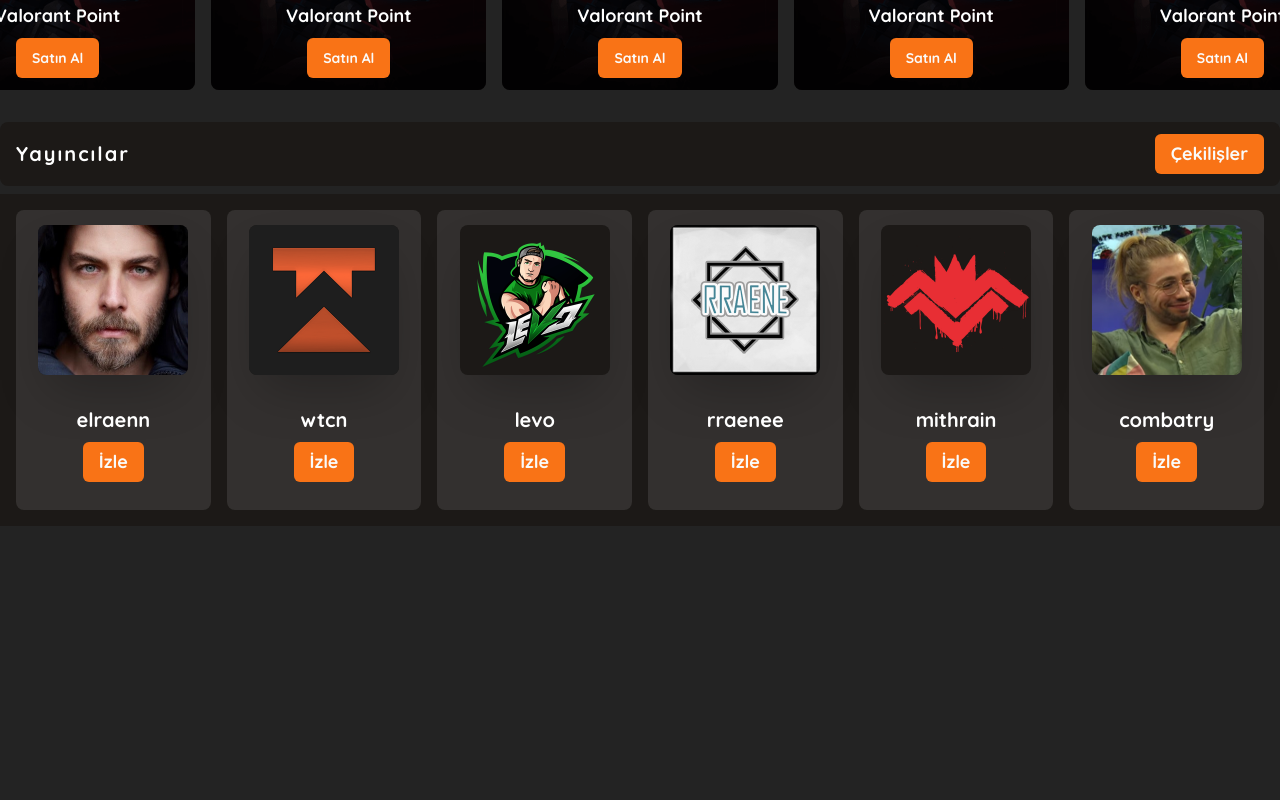
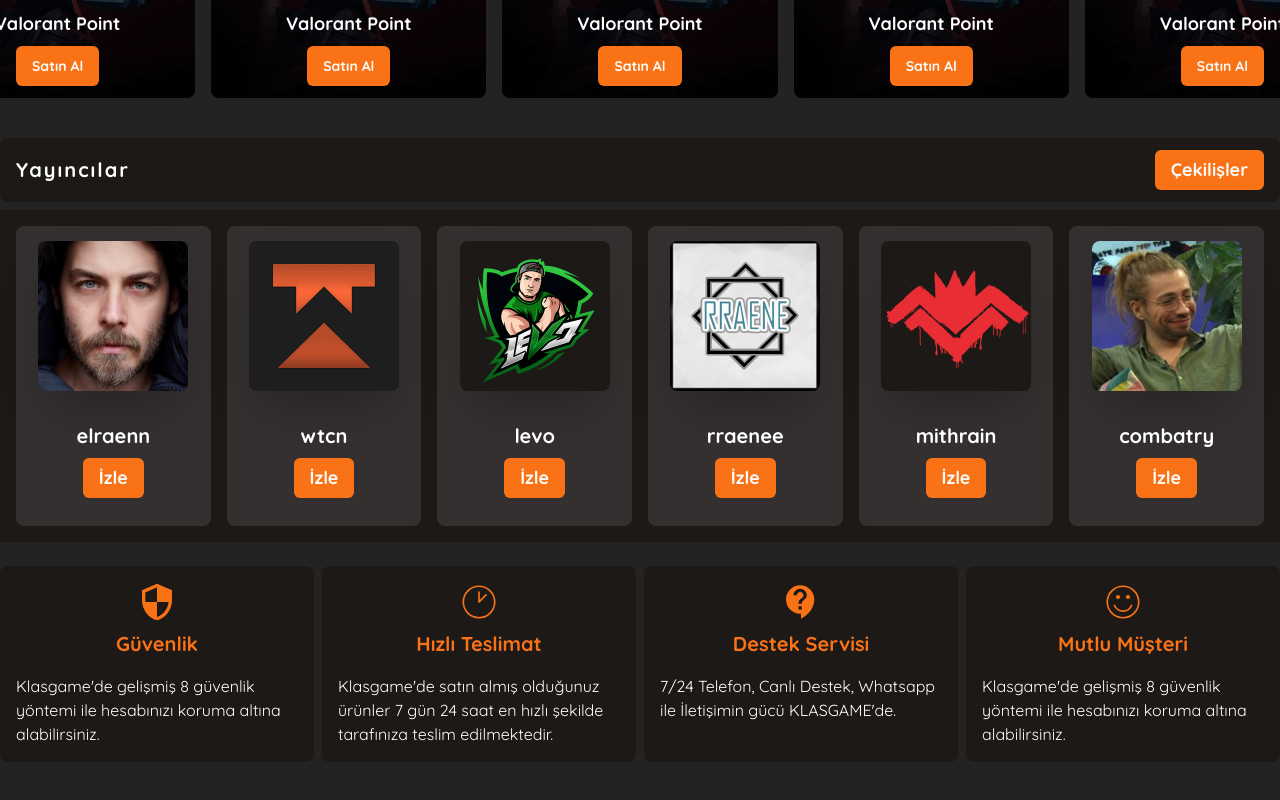
Before and after one commit to ngokturkkarli/e-commerce-klasgame-client, a Next.js app: page / in a window 1280 px wide. Shown: the part 1133-1933 px from the top of the page. Before the commit the page ends 1803 px from the top, so only its background shows below. Built offline with nearby package versions, Linux system fonts and the light colour scheme.

Commit message:
added info box

```diff
--- a/app/page.tsx
+++ b/app/page.tsx
@@ -2,13 +2,15 @@
 import AdsBox from '@/components/AdsBox/AdsBox';
 import MostSaled from '@/components/MostSaled/MostSaled';
 import StreamersBox from '@/components/StreamersBox/StreamersBox';
+import InfoBox from '@/components/InfoBox/InfoBox';
 
 export default function Home() {
   return (
-    <main className="min-h-screen flex flex-col gap-4 items-center pb-36">
+    <main className="min-h-screen flex flex-col gap-6 items-center pb-36">
       <AdsBox />
       <MostSaled />
       <StreamersBox />
+      <InfoBox />
     </main>
   );
 }
--- /dev/null
+++ b/components/InfoBox/InfoBox.tsx
@@ -0,0 +1,55 @@
+import React from 'react';
+import Container from '../Container';
+import { MdContactSupport, MdOutlineSecurity } from 'react-icons/md';
+import { CiClock1, CiFaceSmile } from 'react-icons/ci';
+
+const InfoBox = () => {
+  return (
+    <div className="w-full flex justify-center">
+      <Container className="grid grid-cols-4 gap-2">
+        <div className="flex flex-col gap-4 rounded-lg bg-stone-900 py-4">
+          <div className="flex flex-col items-center gap-2">
+            <MdOutlineSecurity size={40} color="#f97316" />
+            <p className="text-xl text-brand font-bold">Güvenlik</p>
+          </div>
+          <p className="px-4 ">
+            Klasgame'de gelişmiş 8 güvenlik yöntemi ile hesabınızı koruma altına
+            alabilirsiniz.
+          </p>
+        </div>
+        <div className="flex flex-col gap-4 rounded-lg bg-stone-900 py-4">
+          <div className="flex flex-col items-center gap-2">
+            <CiClock1 size={40} color="#f97316" />
+            <p className="text-xl text-brand font-bold">Hızlı Teslimat</p>
+          </div>
+          <p className="px-4 ">
+            Klasgame'de satın almış olduğunuz ürünler 7 gün 24 saat en hızlı
+            şekilde tarafınıza teslim edilmektedir.
+          </p>
+        </div>
+        <div className="flex flex-col gap-4 rounded-lg bg-stone-900 py-4">
+          <div className="flex flex-col items-center gap-2">
+            <MdContactSupport size={40} color="#f97316" />
+            <p className="text-xl text-brand font-bold">Destek Servisi</p>
+          </div>
+          <p className="px-4 ">
+            7/24 Telefon, Canlı Destek, Whatsapp ile İletişimin gücü
+            KLASGAME'de.
+          </p>
+        </div>
+        <div className="flex flex-col gap-4 rounded-lg bg-stone-900 py-4">
+          <div className="flex flex-col items-center gap-2">
+            <CiFaceSmile size={40} color="#f97316" />
+            <p className="text-xl text-brand font-bold">Mutlu Müşteri</p>
+          </div>
+          <p className="px-4 ">
+            Klasgame'de gelişmiş 8 güvenlik yöntemi ile hesabınızı koruma altına
+            alabilirsiniz.
+          </p>
+        </div>
+      </Container>
+    </div>
+  );
+};
+
+export default InfoBox;
```
